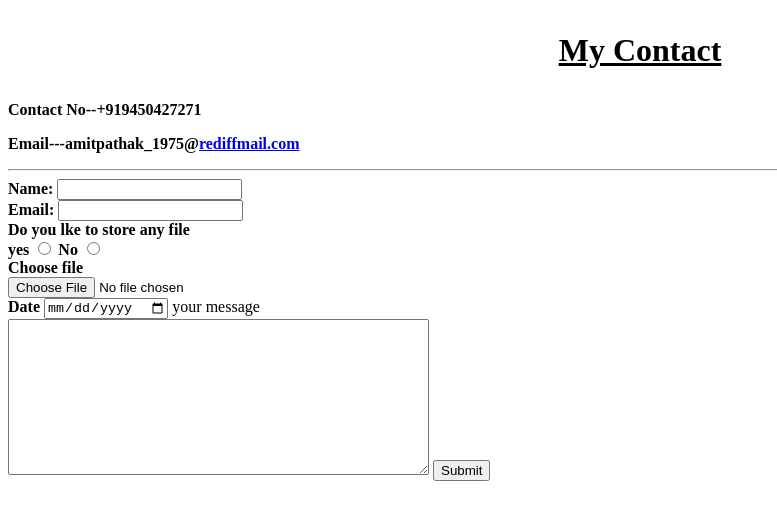
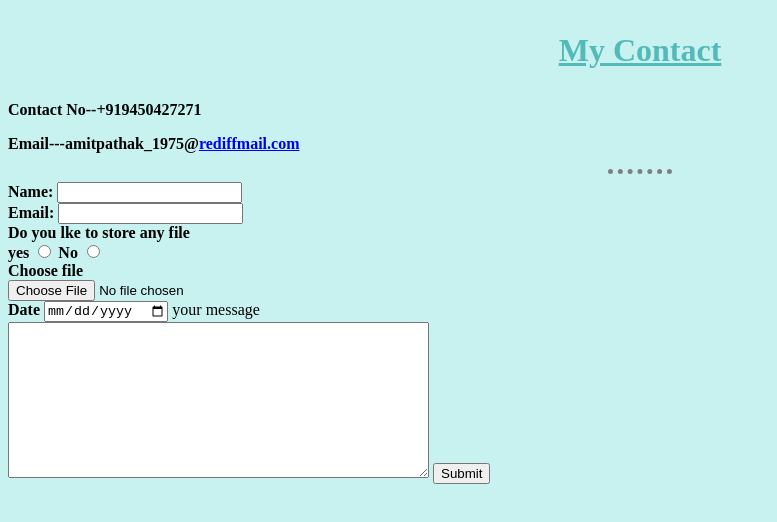
Before and after one commit to amit-webdev-1/cv, a plain HTML site: page contact.html in a window 1280 px wide. Shown: the whole page, without its empty margins (0-777 px from the left). Drawn offline with Linux system fonts and the light colour scheme.

Commit message:
Add files via upload

```diff
--- a/contact.html
+++ b/contact.html
@@ -4,6 +4,7 @@
 <head>
   <meta charset="utf-8">
   <title>My Contacts</title>
+  <link rel="stylesheet" href="styles.css">
 </head>
 
 <body>
--- /dev/null
+++ b/styles.css
@@ -0,0 +1,21 @@
+
+  body
+  {
+  background-color: #C8F2EF;
+  }
+
+    hr {
+      border-style: none;
+      border-top-style: dotted;
+      border-color: grey;
+      border-width: thick;
+      width: 5%;
+      }
+h1
+{
+  color: #54BAB9;
+}
+h3
+{
+  color: #8A39E1;
+}
```
Also changed, not shown: experience.html (+1 -0 lines).
